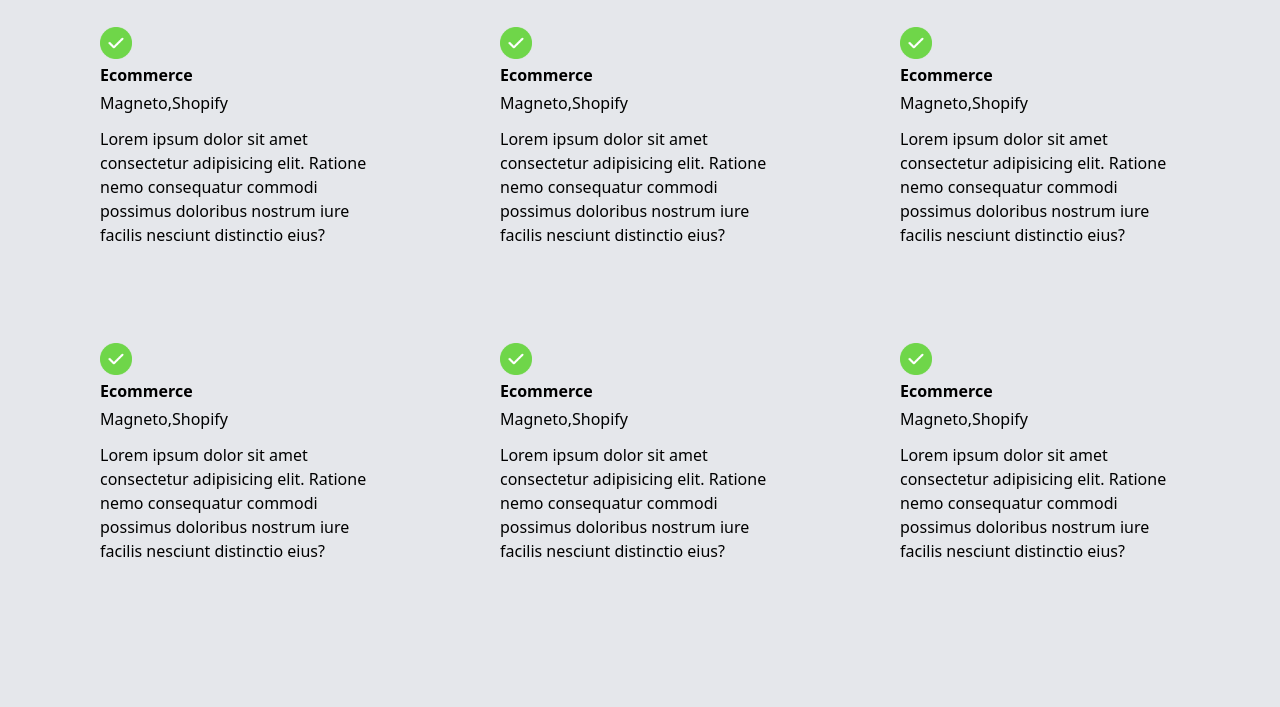
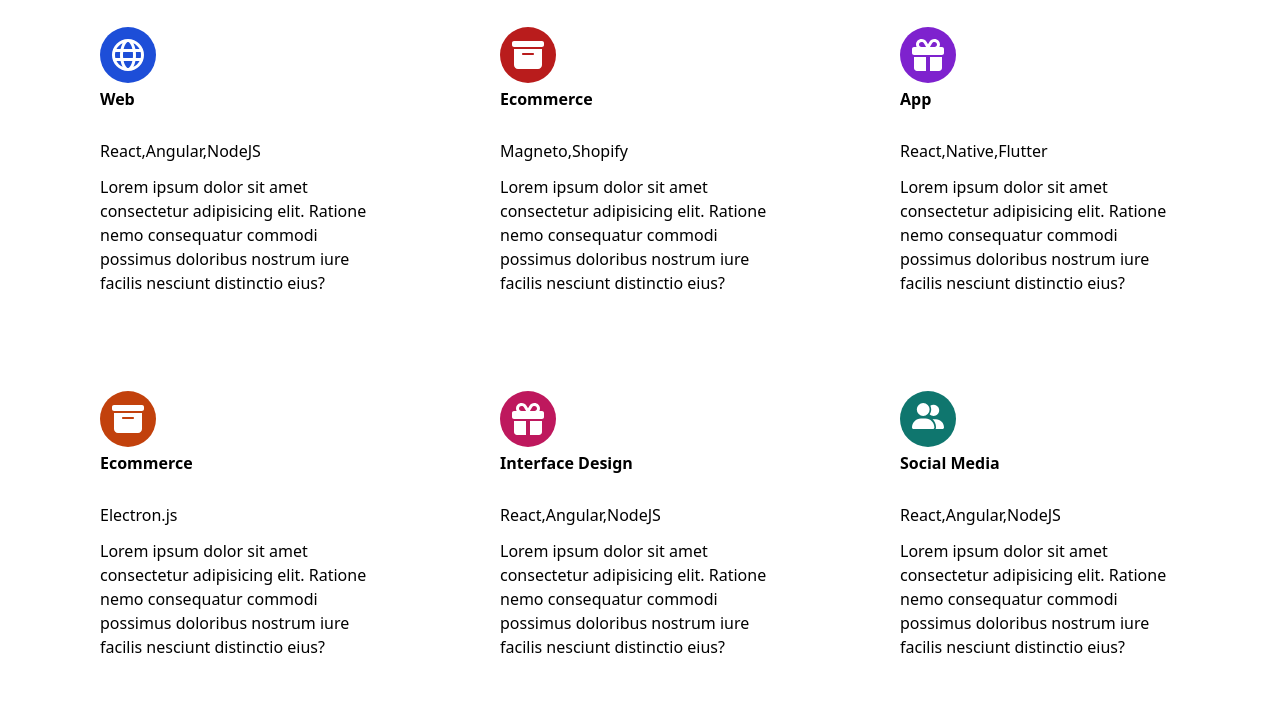
Before and after one commit to kcking69/Tech-Landing-Page, a website: page index.html in a window 1280 px wide. Shown: the part 610-1317 px from the top of the page. Before the commit the page ends 1221 px from the top, so only its background shows below. Drawn offline with Linux system fonts and the light colour scheme.

Commit message:
added icons

```diff
--- a/index.html
+++ b/index.html
@@ -6,9 +6,9 @@
     <title>Tech Business Page</title>
     <link rel="stylesheet" href="output.css" />
   </head>
-  <body class="bg-gray-200">
+  <body>
     <nav
-      class="bg-gray-200 z-10 grid grid-cols-12 w-full items-center py-2 fixed top-0 right-0 left-0"
+      class="bg-white z-10 grid grid-cols-12 w-full items-center py-2 fixed top-0 right-0 left-0"
     >
       <div class="col-span-2 h-full pl-10 font-extrabold text-xl">
         <h1 class="cursor-default">I-TECH</h1>
@@ -80,9 +80,9 @@
             Book a Call
           </button>
           <div
-            class="w-10 cursor-pointer hover:scale-105 transition-all bg-gray-400 flex items-center justify-center rounded-full"
+            class="w-10 cursor-pointer hover:scale-105 transition-all bg-gray-200 flex items-center justify-center rounded-full"
           >
-            <img class="w-4" src="images/play-solid.svg" alt="play" />
+            <img class="w-4" src="images/play-solid (2).svg" alt="play" />
           </div>
         </div>
       </div>
@@ -91,7 +91,7 @@
 
     <section class="grid grid-cols-12">
       <div
-        class="col-span-12 bg-gradient-to-r from-blue-400 to-purple-400 w-full h-fit mt-3 flex gap-7 justify-center"
+        class="col-span-12 bg-gradient-to-r from-blue-400 to-purple-400 mt-3 flex gap-7 justify-center"
       >
         <div class="scale-50 rotate-180 -translate-x-16 -translate-y-10">
           <img
@@ -128,9 +128,25 @@
       </div>
       <div class="col-span-12 grid grid-cols-12 px-20 gap-20 pt-5">
         <div
-          class="col-span-4 grid grid-rows-2 hover:shadow-xl hover:bg-gray-100 px-5 py-2 cursor-default rounded-2xl"
+          class="col-span-4 grid grid-rows-2 hover:shadow-xl hover:bg-gray-100 hover:border-t-2 border-blue-700 px-5 py-2 cursor-default rounded-2xl"
         >
-          <img class="w-8" src="images/404-tick.png" alt="" />
+          <span class="bg-blue-700 w-fit rounded-full p-3">
+            <img class="w-8" src="images/globe-regular.svg" alt="" />
+          </span>
+          <h1 class="font-bold py-1">Web</h1>
+          <h2 class="font-medium pb-3">React,Angular,NodeJS</h2>
+          <p>
+            Lorem ipsum dolor sit amet consectetur adipisicing elit. Ratione
+            nemo consequatur commodi possimus doloribus nostrum iure facilis
+            nesciunt distinctio eius?
+          </p>
+        </div>
+        <div
+          class="col-span-4 grid grid-rows-2 hover:shadow-xl hover:bg-gray-100 hover:border-t-2 border-red-700 px-5 py-2 cursor-default rounded-2xl"
+        >
+          <span class="bg-red-700 w-fit rounded-full p-3">
+            <img class="w-8" src="images/box-archive-solid.svg" alt="" />
+          </span>
           <h1 class="font-bold py-1">Ecommerce</h1>
           <h2 class="font-medium pb-3">Magneto,Shopify</h2>
           <p>
@@ -140,11 +156,13 @@
           </p>
         </div>
         <div
-          class="col-span-4 grid grid-rows-2 hover:shadow-xl hover:bg-gray-100 px-5 py-2 cursor-default rounded-2xl"
+          class="col-span-4 grid grid-rows-2 hover:shadow-xl hover:bg-gray-100 hover:border-t-2 border-purple-700 px-5 py-2 cursor-default rounded-2xl"
         >
-          <img class="w-8" src="images/404-tick.png" alt="" />
-          <h1 class="font-bold py-1">Ecommerce</h1>
-          <h2 class="font-medium pb-3">Magneto,Shopify</h2>
+          <span class="bg-purple-700 w-fit rounded-full p-3">
+            <img class="w-8" src="images/gift-solid.svg" alt="" />
+          </span>
+          <h1 class="font-bold py-1">App</h1>
+          <h2 class="font-medium pb-3">React,Native,Flutter</h2>
           <p>
             Lorem ipsum dolor sit amet consectetur adipisicing elit. Ratione
             nemo consequatur commodi possimus doloribus nostrum iure facilis
@@ -152,11 +170,13 @@
           </p>
         </div>
         <div
-          class="col-span-4 grid grid-rows-2 hover:shadow-xl hover:bg-gray-100 px-5 py-2 cursor-default rounded-2xl"
+          class="col-span-4 grid grid-rows-2 hover:shadow-xl hover:bg-gray-100 hover:border-t-2 border-orange-700 px-5 py-2 cursor-default rounded-2xl"
         >
-          <img class="w-8" src="images/404-tick.png" alt="" />
+          <span class="bg-orange-700 w-fit rounded-full p-3">
+            <img class="w-8" src="images/box-archive-solid.svg" alt="" />
+          </span>
           <h1 class="font-bold py-1">Ecommerce</h1>
-          <h2 class="font-medium pb-3">Magneto,Shopify</h2>
+          <h2 class="font-medium pb-3">Electron.js</h2>
           <p>
             Lorem ipsum dolor sit amet consectetur adipisicing elit. Ratione
             nemo consequatur commodi possimus doloribus nostrum iure facilis
@@ -164,11 +184,13 @@
           </p>
         </div>
         <div
-          class="col-span-4 grid grid-rows-2 hover:shadow-xl hover:bg-gray-100 px-5 py-2 cursor-default rounded-2xl"
+          class="col-span-4 grid grid-rows-2 hover:shadow-xl hover:bg-gray-100 hover:border-t-2 border-pink-700 px-5 py-2 cursor-default rounded-2xl"
         >
-          <img class="w-8" src="images/404-tick.png" alt="" />
-          <h1 class="font-bold py-1">Ecommerce</h1>
-          <h2 class="font-medium pb-3">Magneto,Shopify</h2>
+          <span class="bg-pink-700 w-fit rounded-full p-3">
+            <img class="w-8" src="images/gift-solid.svg" alt="" />
+          </span>
+          <h1 class="font-bold py-1">Interface Design</h1>
+          <h2 class="font-medium pb-3">React,Angular,NodeJS</h2>
           <p>
             Lorem ipsum dolor sit amet consectetur adipisicing elit. Ratione
             nemo consequatur commodi possimus doloribus nostrum iure facilis
@@ -176,23 +198,13 @@
           </p>
         </div>
         <div
-          class="col-span-4 grid grid-rows-2 hover:shadow-xl hover:bg-gray-100 px-5 py-2 cursor-default rounded-2xl"
+          class="col-span-4 grid grid-rows-2 hover:shadow-xl hover:bg-gray-100 hover:border-t-2 border-teal-700 px-5 py-2 cursor-default rounded-2xl"
         >
-          <img class="w-8" src="images/404-tick.png" alt="" />
-          <h1 class="font-bold py-1">Ecommerce</h1>
-          <h2 class="font-medium pb-3">Magneto,Shopify</h2>
-          <p>
-            Lorem ipsum dolor sit amet consectetur adipisicing elit. Ratione
-            nemo consequatur commodi possimus doloribus nostrum iure facilis
-            nesciunt distinctio eius?
-          </p>
-        </div>
-        <div
-          class="col-span-4 grid grid-rows-2 hover:shadow-xl hover:bg-gray-100 px-5 py-2 cursor-default rounded-2xl"
-        >
-          <img class="w-8" src="images/404-tick.png" alt="" />
-          <h1 class="font-bold py-1">Ecommerce</h1>
-          <h2 class="font-medium pb-3">Magneto,Shopify</h2>
+          <span class="bg-teal-700 w-fit rounded-full p-3">
+            <img class="w-8" src="images/user-group-solid.svg" alt="" />
+          </span>
+          <h1 class="font-bold py-1">Social Media</h1>
+          <h2 class="font-medium pb-3">React,Angular,NodeJS</h2>
           <p>
             Lorem ipsum dolor sit amet consectetur adipisicing elit. Ratione
             nemo consequatur commodi possimus doloribus nostrum iure facilis
```
Also changed, not shown: images/404-tick.png (deleted), images/box-archive-solid.svg (added), images/gift-solid.svg (added), images/globe-regular.svg (added), images/play-solid (2).svg (added), images/play-solid.svg (deleted), images/user-group-solid.svg (added), output.css.
